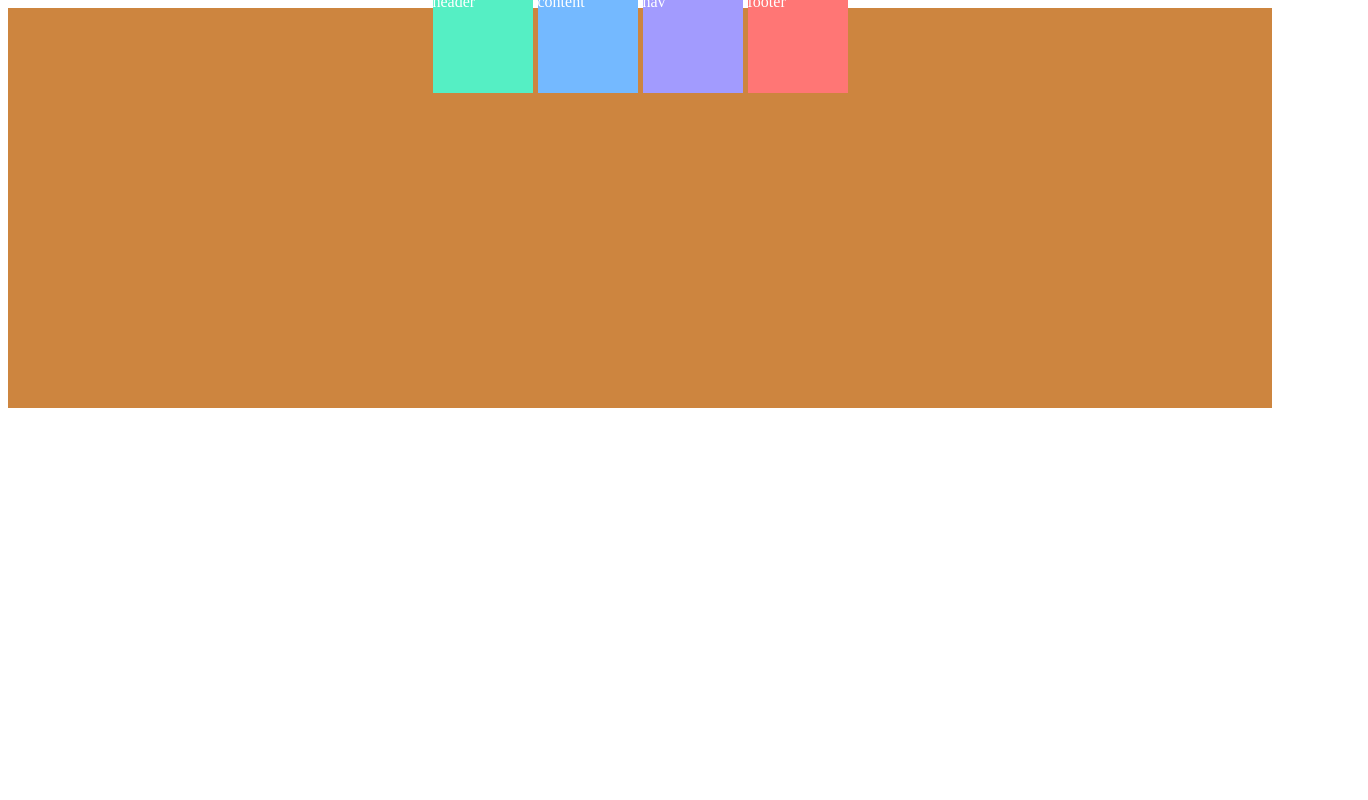
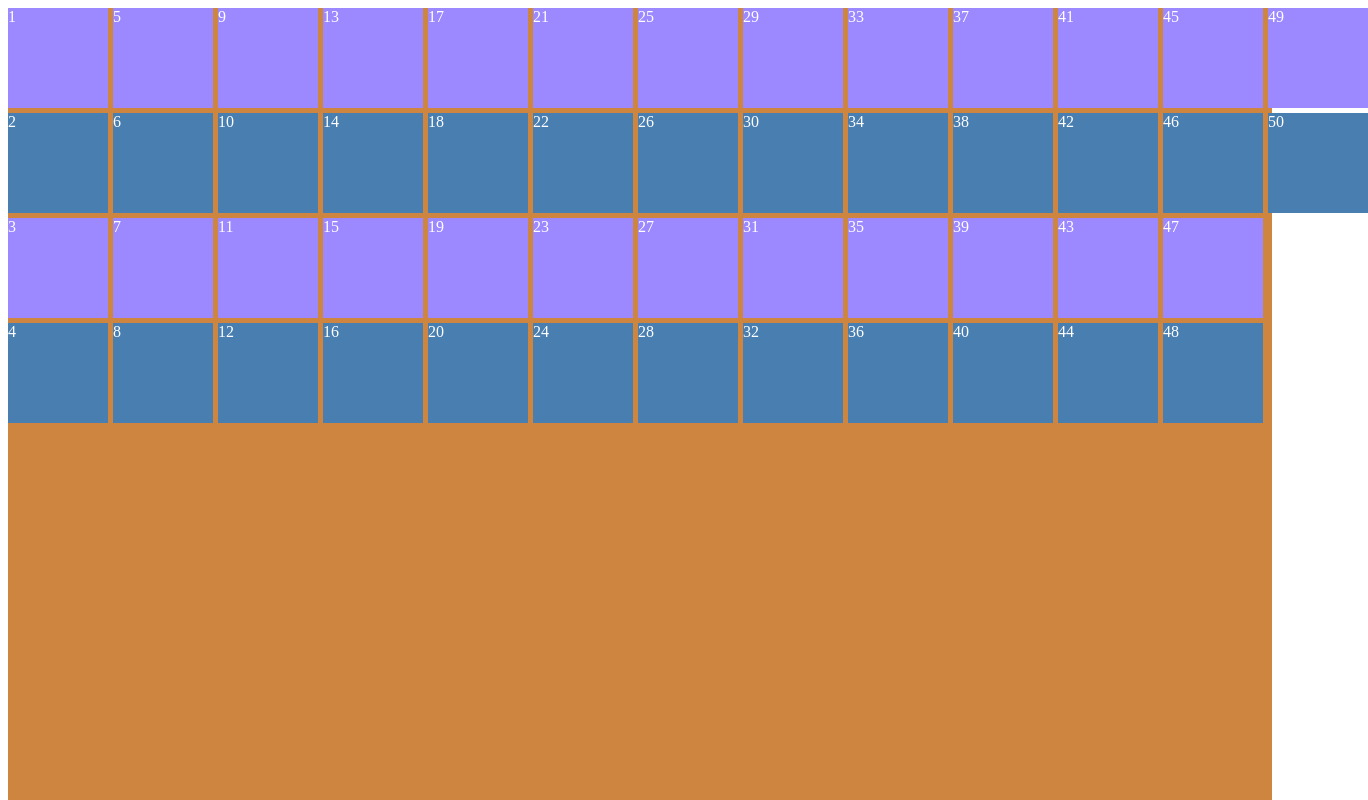
Before and after one commit to hshine1226/grid-practice, a plain HTML site: page index.html in a window 1280 px wide. Shown: the top 800 px of the page, 1368 px wide, since content can reach past the window. Drawn offline with Linux system fonts and the light colour scheme.

Commit message:
Auto columns and row align-self, justify-self, place-self는 자식 요소에만 지정하는 속성이다.
- grid-auto-rows
- grid-auto-flow
- grid-auto-columns

```diff
--- a/index.html
+++ b/index.html
@@ -8,10 +8,56 @@
   </head>
   <body>
     <div class="grid">
-      <div class="header">header</div>
-      <div class="content">content</div>
-      <div class="nav">nav</div>
-      <div class="footer">footer</div>
+      <div class="item">1</div>
+      <div class="item">2</div>
+      <div class="item">3</div>
+      <div class="item">4</div>
+      <div class="item">5</div>
+      <div class="item">6</div>
+      <div class="item">7</div>
+      <div class="item">8</div>
+      <div class="item">9</div>
+      <div class="item">10</div>
+      <div class="item">11</div>
+      <div class="item">12</div>
+      <div class="item">13</div>
+      <div class="item">14</div>
+      <div class="item">15</div>
+      <div class="item">16</div>
+      <div class="item">17</div>
+      <div class="item">18</div>
+      <div class="item">19</div>
+      <div class="item">20</div>
+      <div class="item">21</div>
+      <div class="item">22</div>
+      <div class="item">23</div>
+      <div class="item">24</div>
+      <div class="item">25</div>
+      <div class="item">26</div>
+      <div class="item">27</div>
+      <div class="item">28</div>
+      <div class="item">29</div>
+      <div class="item">30</div>
+      <div class="item">31</div>
+      <div class="item">32</div>
+      <div class="item">33</div>
+      <div class="item">34</div>
+      <div class="item">35</div>
+      <div class="item">36</div>
+      <div class="item">37</div>
+      <div class="item">38</div>
+      <div class="item">39</div>
+      <div class="item">40</div>
+      <div class="item">41</div>
+      <div class="item">42</div>
+      <div class="item">43</div>
+      <div class="item">44</div>
+      <div class="item">45</div>
+      <div class="item">46</div>
+      <div class="item">47</div>
+      <div class="item">48</div>
+      <div class="item">49</div>
+      <div class="item">50</div>
     </div>
   </body>
 </html>
--- a/style.css
+++ b/style.css
@@ -3,24 +3,22 @@
   color: white;
   display: grid;
   gap: 5px;
-  /* row의 1fr을 지정해주려면 높이가 필요하다.
-  50vh -> 화면의 절반을 높이로 지정한다.*/
-  height: 50vh;
+  height: 150vh;
+  grid-template-columns: repeat(4, 100px);
   grid-template-rows: repeat(4, 100px);
-  grid-template-columns: repeat(4, 100px);
-  justify-content: center;
-  align-content: center;
-  place-content: end center;
+  /* grid-auto-flow는 마치 flex-direction 같은 역할을 한다. */
+  grid-auto-flow: column;
+  /* grid-auto-columns를 사용하기 위해서는
+  grid-auto-flow로 먼저 column으로 바꾸어 주어야한다. */
+  grid-auto-columns: 100px;
+  /* grid-template-rows에서 설정한 row 개수보다
+  실제로 더 많은 rows가 있다면 grid-auto-rows는 나머지
+  rows의 높이를 지정한다.*/
 }
-.header {
-  background: #55efc4;
+
+.item:nth-child(odd) {
+  background-color: #9c88ff;
 }
-.content {
-  background: #74b9ff;
+.item:nth-child(even) {
+  background-color: #487eb0;
 }
-.nav {
-  background: #a29bfe;
-}
-.footer {
-  background: #ff7675;
-}
```
